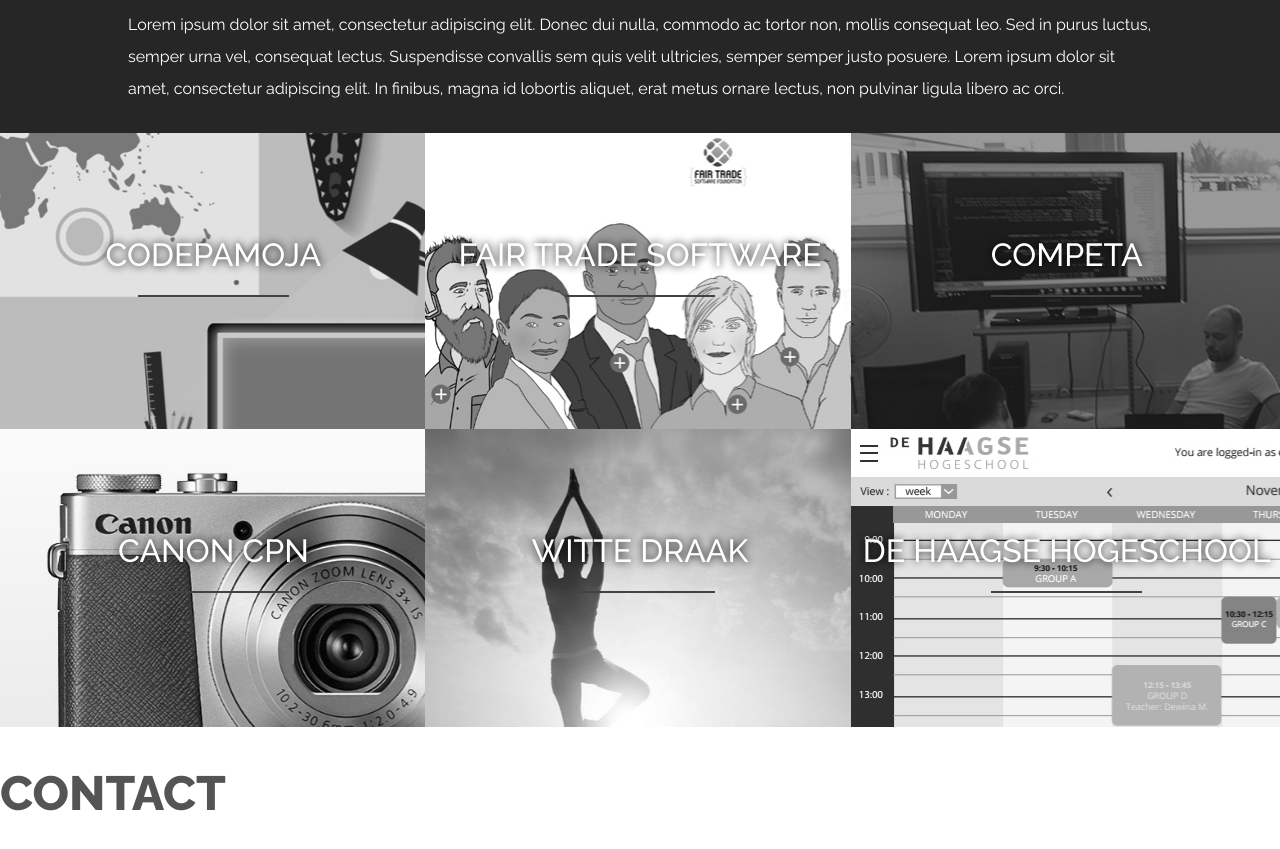
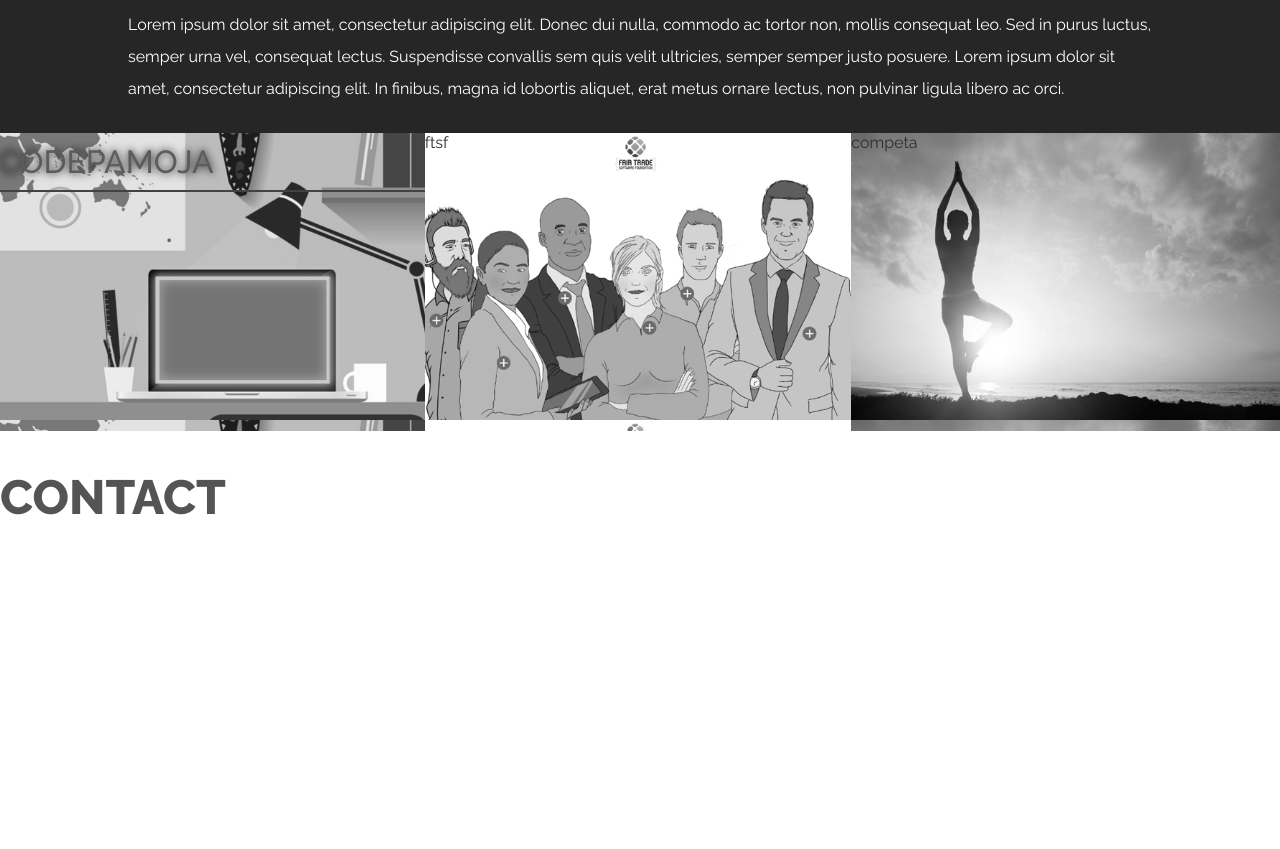
Before and after one commit to EelcoPoelstra/development, a website: page index.html in a window 1280 px wide. Shown: the part 1220-2069 px from the top of the page. Drawn offline with Linux system fonts and the light colour scheme.

Commit message:
worked on the work section

```diff
--- a/index.html
+++ b/index.html
@@ -53,15 +53,12 @@
 		<section id="work" class="work-section">
 			<h2>work</h2>
 			<p>Lorem ipsum dolor sit amet, consectetur adipiscing elit. Donec dui nulla, commodo ac tortor non, mollis consequat leo. Sed in purus luctus, semper urna vel, consequat lectus. Suspendisse convallis sem quis velit ultricies, semper semper justo posuere. Lorem ipsum dolor sit amet, consectetur adipiscing elit. In finibus, magna id lobortis aliquet, erat metus ornare lectus, non pulvinar ligula libero ac orci.</p>
-			<div class="work-wrap">
-
+			<!-- <div class="work-wrap">
 				<div class="img-box bg-image">
 					<a href="#">
-						<p>codepamoja</p>
-						<hr>
+					<span>codepamoja</span>
 					</a>
 				</div>
-
 				<div class="img-box bg-image">
 					<p>fair trade software</p>
 					<hr>
@@ -82,6 +79,18 @@
 					<p>de haagse hogeschool</p>
 					<hr>
 				</div>
+			</div> -->
+
+			<div class="work-wrap">
+				<a href="" class="bg-image">
+					<span class="test">codepamoja</span>
+				</a>
+				<a href="" class="bg-image">
+					<span>ftsf</span>
+				</a>
+				<a href="" class="bg-image">
+					<span>competa</span>
+				</a>
 			</div>
 
 		</section>
--- a/sass/partials/_work.scss
+++ b/sass/partials/_work.scss
@@ -14,48 +14,28 @@
 }
 
 .work-wrap {
-	display: -ms-flexbox;
-	-ms-flex-wrap: wrap;
-	-ms-flex-direction: column;
-	-webkit-flex-flow: row wrap;
-	flex-flow: row wrap;
+ 	display: -ms-flexbox;
+ 	-ms-flex-wrap: wrap;
+ 	-ms-flex-direction: column;
+ 	-webkit-flex-flow: row wrap;
+ 	flex-flow: row wrap;
 	display: -webkit-box;
 	display: flex;
-	a {
-		text-decoration: none;
-	}
-	p {
-		text-shadow: 0 0 8px black;
-		text-transform: uppercase;
-		text-align: center;
-		font-weight: 500;
-		font-size: 2em;
-		width: auto;
-		margin: 90px auto 0;
-	}
-	hr {
-		background: #fb0a4e;
-		height: 2px;
-		width: 35%;
-		border: none;
-	}
 }
 
-.img-box {
+.bg-image {
 	-webkit-box-flex: auto;
 	-ms-flex: auto;
 	flex: auto;
 	width: 400px;
 	height: 300px;
 	margin: -2px;
-}
-
-.bg-image {
+	background-size: 100%;
+	text-decoration: none;
 	filter: grayscale(100%);
 	-webkit-filter: grayscale(100%);
 	transition: filter 600ms ease;
 	-webkit-transition: -webkit-filter 600ms ease;
-	background-cover: 100%;
 	&:nth-child(1){
 		background-image: url("../img/codepamoja-gallery.jpg");
 	}
@@ -63,19 +43,87 @@
 		background-image: url("../img/ftsf-gallery.jpg");
 	}
 	&:nth-child(3){
-		background-image: url("../img/competa-gallery.jpg");
-	}
-	&:nth-child(4){
-		background-image: url("../img/canon-gallery.jpg");
-	}
-	&:nth-child(5){
 		background-image: url("../img/wittedraak-gallery.jpg");
 	}
-	&:nth-child(6){
-		background-image: url("../img/hhs-gallery.jpg");
-	}
-	&:hover{
+	&:hover {
 		filter: grayscale(0);
 		-webkit-filter: grayscale(0);
 	}
 }
+
+.test {
+	text-shadow: 0 0 8px black;
+	text-transform: uppercase;
+	margin: 10px auto;
+	font-weight: 500;
+	font-size: 2em;
+	width: auto;
+	color: green;
+	border-bottom: 2px solid #fb0a4e;
+	padding-bottom: 10px;
+	display: block;
+}
+
+
+// .work-wrap {
+// 	display: -ms-flexbox;
+// 	-ms-flex-wrap: wrap;
+// 	-ms-flex-direction: column;
+// 	-webkit-flex-flow: row wrap;
+// 	flex-flow: row wrap;
+// 	display: -webkit-box;
+// 	display: flex;
+// 	a {
+// 		text-decoration: none;
+// 		filter: grayscale(0);
+// 		-webkit-filter: grayscale(0);
+// 		&:hover {
+// 			filter: grayscale(100%);
+// 			-webkit-filter: grayscale(100%);
+// 			transition: filter 600ms ease;
+// 			-webkit-transition: -webkit-filter 600ms ease;
+// 		}
+// 	}
+// 	span {
+// 		text-shadow: 0 0 8px black;
+// 		text-transform: uppercase;
+// 		text-align: center;
+// 		font-weight: 500;
+// 		font-size: 2em;
+// 		width: auto;
+// 		color: white;
+// 		border-bottom: 2px solid #fb0a4e;
+// 		padding-bottom: 10px;
+// 	}
+// }
+
+// .img-box {
+// 	-webkit-box-flex: auto;
+// 	-ms-flex: auto;
+// 	flex: auto;
+// 	width: 400px;
+// 	height: 300px;
+// 	margin: -2px;
+// }
+
+// .bg-image {
+// 	background-size: 100%;
+// 	&:nth-child(1){
+// 		background-image: url("../img/codepamoja-gallery.jpg");
+// 	}
+// 	&:nth-child(2){
+// 		background-image: url("../img/ftsf-gallery.jpg");
+// 	}
+// 	&:nth-child(3){
+// 		background-image: url("../img/competa-gallery.jpg");
+// 	}
+// 	&:nth-child(4){
+// 		background-image: url("../img/canon-gallery.jpg");
+// 	}
+// 	&:nth-child(5){
+// 		background-image: url("../img/wittedraak-gallery.jpg");
+// 	}
+// 	&:nth-child(6){
+// 		background-image: url("../img/hhs-gallery.jpg");
+// 	}
+// }
```
Also changed, not shown: css/style.css, css/style.min.css, 1 other file.
